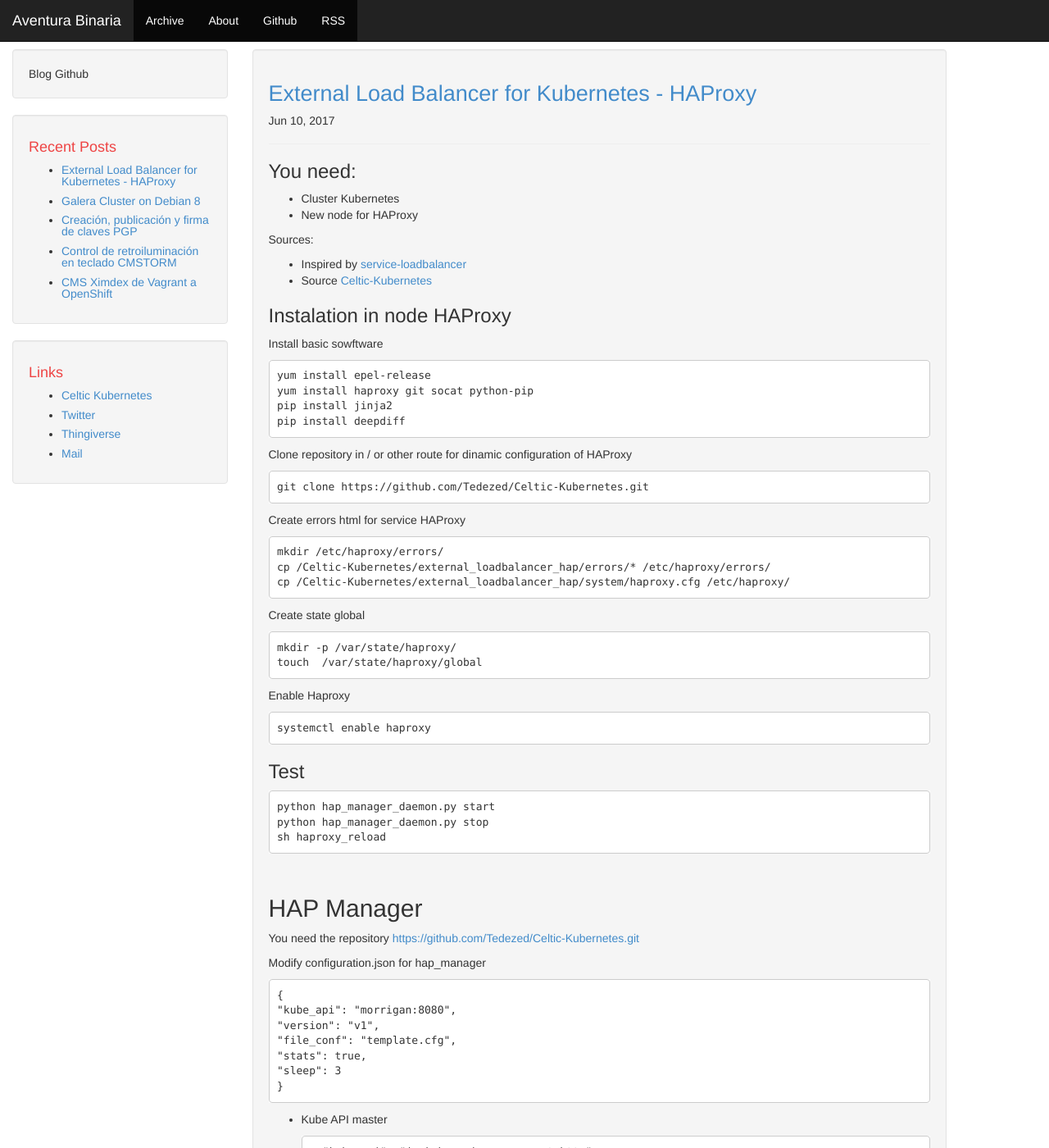
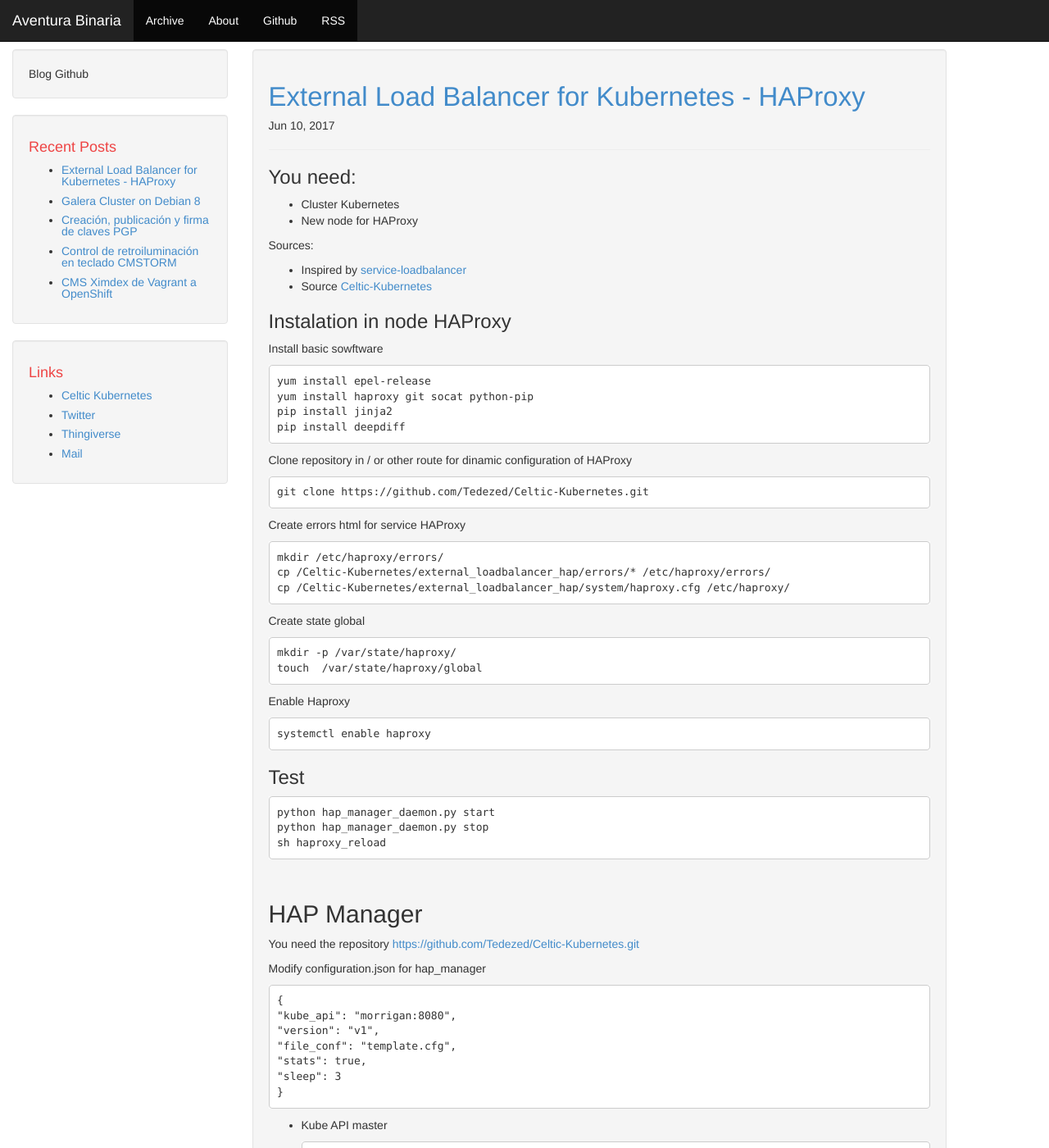
Before and after one commit to Tedezed/aventurabinaria.es, a Jekyll site: the page built from index.html, in a window 1280 px wide and 1400 px high. Shown: the whole window at 82% size. Built offline with Jekyll 4.4.1, drawn with Linux system fonts in a browser that asks for light colours; the list of posts is cut into pages by our own code.

Commit message:
Add post format

```diff
--- a/css/theme.css
+++ b/css/theme.css
@@ -47,7 +47,7 @@ body {
 
 .well h1 {
     color: #ee4444;
-    font-size: 27px;
+    font-size: 33px;
 }
 
 .author {
```
